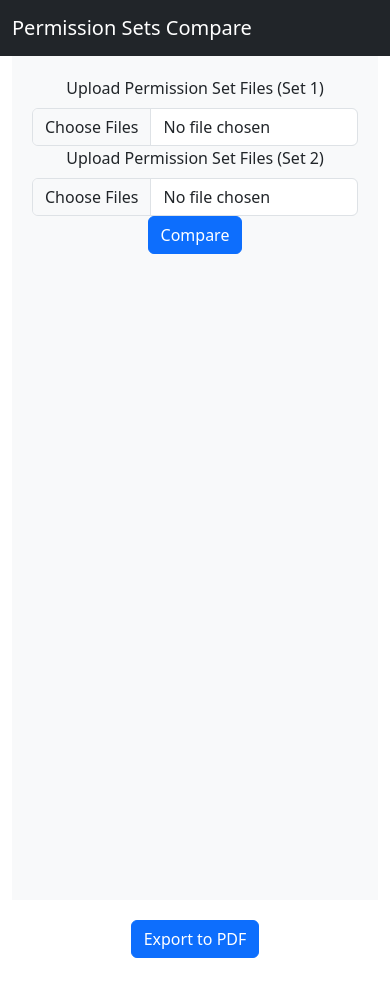
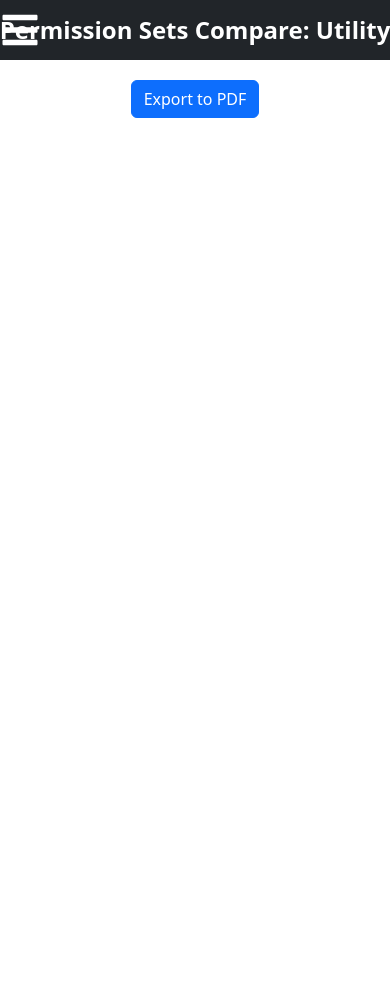
Before and after one commit to VStream-Labs/SF-Permission-Sets-Compare, a React (Create React App) app in the folder frontend/: page / in a window 390 px wide. After the commit the page ends 844 px from the top, so only its background shows below. Built offline with nearby package versions, Linux system fonts and the light colour scheme.

Commit message:
Now the x icon and HamBurger Icon working well

```diff
--- a/frontend/package.json
+++ b/frontend/package.json
@@ -15,6 +15,7 @@
     "react": "^18.3.1",
     "react-bootstrap": "^2.10.5",
     "react-dom": "^18.3.1",
+    "react-icons": "^5.3.0",
     "react-scripts": "5.0.1",
     "react-treebeard": "^3.2.4",
     "web-vitals": "^2.1.4"
--- a/frontend/src/App.css
+++ b/frontend/src/App.css
@@ -41,8 +41,74 @@
   padding: 20px;
   background-color: #f8f9fa;
   height: 100vh;
+  position: relative;
 }
 
 .main-content {
   padding: 20px;
 }
+
+.collapsed {
+  display: none;
+}
+
+.collapse-icon {
+  position: absolute;
+  top: 20px;
+  right: 10px;
+  cursor: pointer;
+  font-size: 28px; /* Increase the size */
+  z-index: 1000;
+  background-color: #f8f9fa;
+  padding: 5px;
+  border-radius: 50%;
+  box-shadow: 0 0 5px rgba(0, 0, 0, 0.2);
+}
+
+.collapse-icon-inline {
+  margin-left: 10px;
+  cursor: pointer;
+  font-size: 16px; /* Increase the size */
+  background-color: #f8f9fa;
+  padding: 4px; /* Increase the padding */
+  border-radius: 50%;
+  box-shadow: 0 0 5px rgba(0, 0, 0, 0.2);
+  display: inline-flex;
+  align-items: center;
+  justify-content: center;
+}
+
+.close-icon {
+  position: absolute;
+  top: 10px;
+  right: 10px;
+  cursor: pointer;
+  font-size: 18px; /* Smaller size */
+  color: #007bff; /* Match the compare button color */
+  z-index: 1000;
+  background-color: #f8f9fa;
+  padding: 5px;
+  border-radius: 50%;
+  box-shadow: 0 0 5px rgba(0, 0, 0, 0.2);
+}
+
+.navbar-brand {
+  font-weight: bold;
+  font-size: 1.5rem;
+  position: absolute;
+  left: 50%;
+  transform: translateX(-50%);
+}
+
+.hamburger-icon {
+  color: white;
+  height: 40px; /* Increase the height */
+  width: 40px; /* Increase the width */
+  display: flex;
+  align-items: center;
+  justify-content: center;
+}
+
+.navbar {
+  height: 60px; /* Set a fixed height for the navbar */
+}
--- a/frontend/src/App.js
+++ b/frontend/src/App.js
@@ -4,6 +4,7 @@ import 'bootstrap/dist/css/bootstrap.min.css';
 import NavBar from './NavBar';
 import SidePanel from './SidePanel';
 import MainContent from './MainContent';
+import { FaBars, FaTimes } from 'react-icons/fa';
 import './App.css';
 
 const App = () => {
@@ -11,6 +12,7 @@ const App = () => {
   const [filesSet2, setFilesSet2] = useState([]);
   const [data, setData] = useState([]);
   const [downloadUrl, setDownloadUrl] = useState('');
+  const [sidePanelVisible, setSidePanelVisible] = useState(false); // Side panel closed by default
 
   const handleFileChange = (e, set) => {
     if (set === 'set1') {
@@ -49,15 +51,25 @@ const App = () => {
     }
   };
 
+  const toggleSidePanel = () => {
+    setSidePanelVisible(!sidePanelVisible);
+  };
+
   return (
     <div className="App">
-      <NavBar />
+      <NavBar toggleSidePanel={toggleSidePanel} sidePanelVisible={sidePanelVisible} />
       <div className="container-fluid">
         <div className="row">
-          <div className="col-md-3">
-            <SidePanel handleFileChange={handleFileChange} handleCompare={handleCompare} />
-          </div>
-          <div className="col-md-9">
+          {sidePanelVisible && (
+            <div className="col-md-3">
+              <SidePanel
+                handleFileChange={handleFileChange}
+                handleCompare={handleCompare}
+                toggleSidePanel={toggleSidePanel}
+              />
+            </div>
+          )}
+          <div className={`col-md-${sidePanelVisible ? '9' : '12'}`}>
             <MainContent data={data} downloadUrl={downloadUrl} />
           </div>
         </div>
--- a/frontend/src/NavBar.js
+++ b/frontend/src/NavBar.js
@@ -1,12 +1,21 @@
 import React from 'react';
-import { Navbar, Container } from 'react-bootstrap';
+import { Navbar, Nav } from 'react-bootstrap';
+import { FaBars } from 'react-icons/fa';
 
-const NavBar = () => {
+const NavBar = ({ toggleSidePanel, sidePanelVisible }) => {
   return (
-    <Navbar bg="dark" variant="dark">
-      <Container>
-        <Navbar.Brand href="#home">Permission Sets Compare</Navbar.Brand>
-      </Container>
+    <Navbar bg="dark" variant="dark" expand="lg" className="navbar">
+      <Nav className="mr-auto">
+        {!sidePanelVisible && (
+          <FaBars className="mr-3 hamburger-icon" onClick={toggleSidePanel} />
+        )}
+      </Nav>
+      <Navbar.Brand className="mx-auto text-center font-weight-bold" style={{ fontSize: '1.5rem' }}>
+        Permission Sets Compare: Utility
+      </Navbar.Brand>
+      <Nav className="ml-auto">
+        {/* Add other Nav items here if needed */}
+      </Nav>
     </Navbar>
   );
 };
--- a/frontend/src/SidePanel.js
+++ b/frontend/src/SidePanel.js
@@ -1,9 +1,13 @@
 import React from 'react';
 import { Form, Button } from 'react-bootstrap';
+import { FaTimes } from 'react-icons/fa';
 
-const SidePanel = ({ handleFileChange, handleCompare }) => {
+const SidePanel = ({ handleFileChange, handleCompare, toggleSidePanel }) => {
   return (
     <div className="side-panel">
+      <div className="close-icon" onClick={toggleSidePanel}>
+        <FaTimes />
+      </div>
       <Form>
         <Form.Group>
           <Form.Label>Upload Permission Set Files (Set 1)</Form.Label>
```
Also changed, not shown: 1 other file (tests, documents, lock files or other folders).
